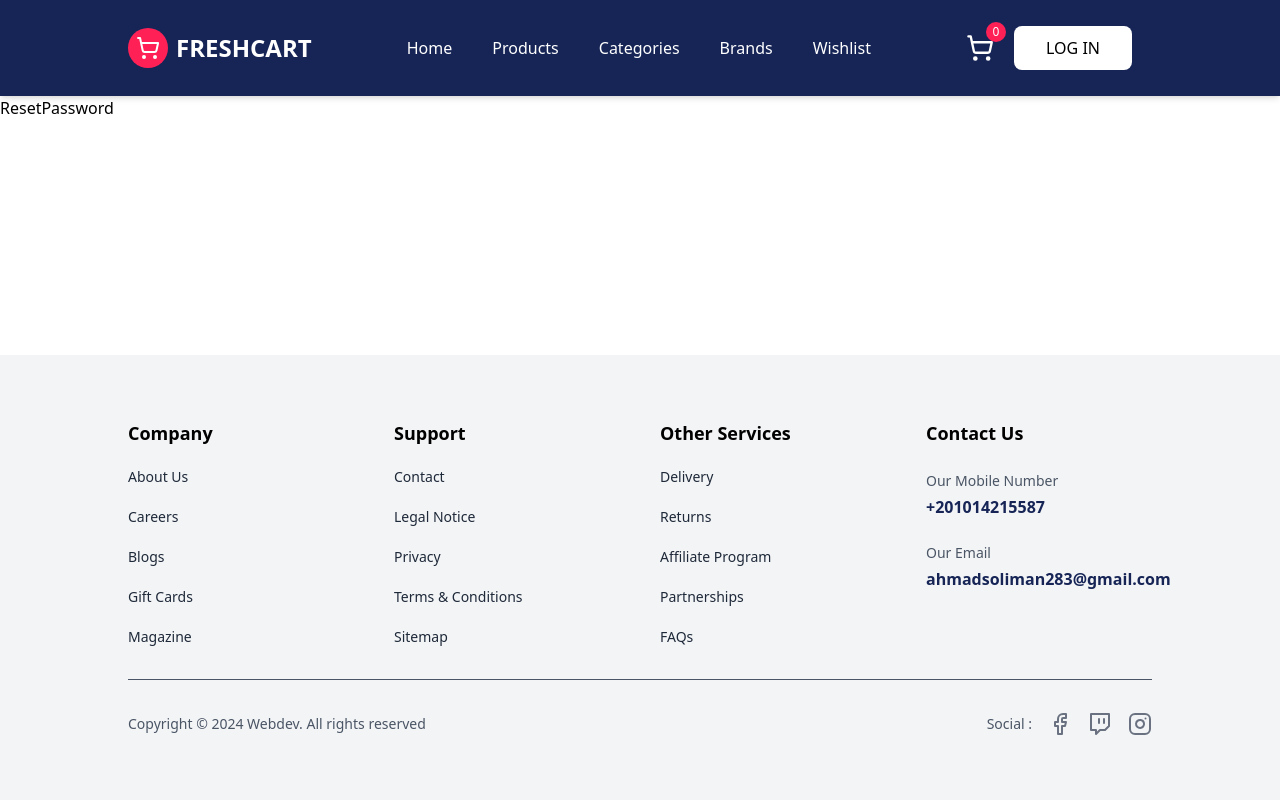
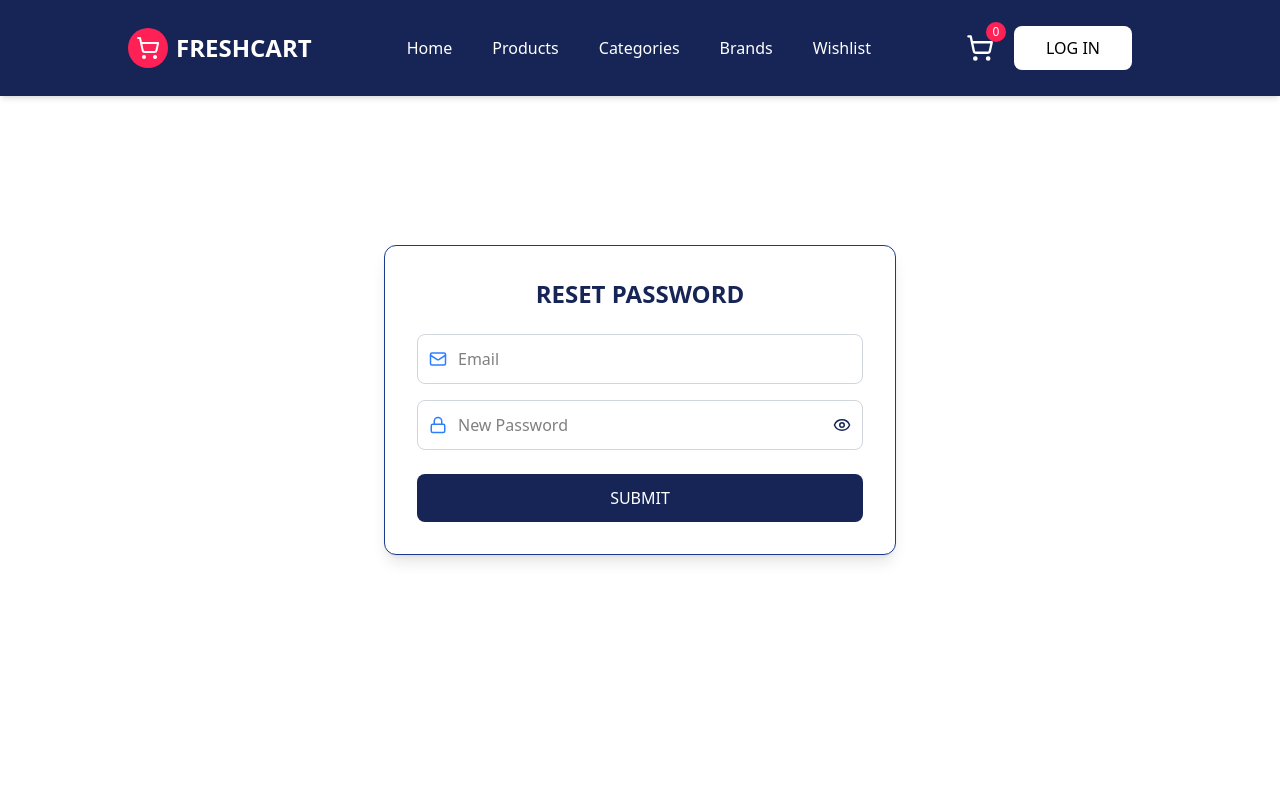
Before and after one commit to A7madSoliman/freshcart-ecommerce-next, a Next.js app: page /reset-password in a window 1280 px wide. Shown: the top 800 px of the page. Built offline with nearby package versions, Linux system fonts and the light colour scheme.

Commit message:
Ending all auth pages

```diff
--- a/app/(auth)/login/page.tsx
+++ b/app/(auth)/login/page.tsx
@@ -1,20 +1,21 @@
 "use client";
 
 import { signinApi } from "@/lib/api/auth.api";
+import { useAuth } from "@/lib/auth/AuthContext";
 import { setToken } from "@/lib/auth/token";
 import { SigninFormData, signinSchema } from "@/lib/schemas/auth.schema";
 import { zodResolver } from "@hookform/resolvers/zod";
 import { Eye, EyeOff, Loader2, Lock, Mail } from "lucide-react";
 import Link from "next/link";
-import { useRouter } from "next/navigation";
+import { useRouter, useSearchParams } from "next/navigation";
 import { useState } from "react";
 import { useForm } from "react-hook-form";
 import { toast } from "sonner";
 
 export default function Login() {
+  const { login } = useAuth();
   const router = useRouter();
   const [showPassword, setShowPassword] = useState(false);
-
   const {
     register,
     handleSubmit,
@@ -31,7 +32,7 @@ export default function Login() {
   const onSubmit = async (data: SigninFormData) => {
     try {
       const res = await signinApi(data);
-      setToken(res.token);
+      login(res.token);
       toast.success("Login successfully");
       router.replace("/");
     } catch (error) {
@@ -42,6 +43,10 @@ export default function Login() {
       }
     }
   };
+
+  // const searchParams = useSearchParams();
+  // const redirectTo = searchParams.get("redirect") || "/";
+  // router.push(redirectTo);
 
   return (
     <section className="min-h-screen flex items-center justify-center px-4">
--- a/app/(auth)/reset-password/page.tsx
+++ b/app/(auth)/reset-password/page.tsx
@@ -1,3 +1,118 @@
+"use client";
+
+import { resetPasswordApi } from "@/lib/api/auth.api";
+import { setToken } from "@/lib/auth/token";
+import { ResetFormData, resetPasswordSchema } from "@/lib/schemas/auth.schema";
+import { zodResolver } from "@hookform/resolvers/zod";
+import { Eye, EyeOff, Loader2, Lock, Mail } from "lucide-react";
+import { useRouter } from "next/navigation";
+import { useState } from "react";
+import { useForm } from "react-hook-form";
+import { toast } from "sonner";
+
 export default function ResetPassword() {
-  return <div className="mt-[12vh]">ResetPassword</div>;
+  const router = useRouter();
+  const [showPassword, setShowPassword] = useState(false);
+
+  const {
+    register,
+    handleSubmit,
+    formState: { isSubmitting, touchedFields, errors },
+  } = useForm<ResetFormData>({
+    resolver: zodResolver(resetPasswordSchema),
+    mode: "onBlur",
+    defaultValues: {
+      email: "",
+      newPassword: "",
+    },
+  });
+
+  const onsubmit = async (data: ResetFormData) => {
+    try {
+      const res = await resetPasswordApi(data);
+      setToken(res.token);
+      toast.success("New password setted successfully");
+      router.push("/");
+    } catch (error) {
+      if (error instanceof Error) {
+        toast.error(error.message);
+      } else {
+        toast.error("Something went wrong ");
+      }
+    }
+  };
+
+  return (
+    <section className="min-h-screen flex items-center justify-center px-4">
+      <div className="w-full max-w-md sm:max-w-lg bg-white rounded-xl p-6 sm:p-8 border border-blue-900 shadow-lg">
+        <h2 className="text-xl sm:text-2xl font-bold text-blue-950 mb-6 text-center">
+          RESET PASSWORD
+        </h2>
+        <form onSubmit={handleSubmit(onsubmit)} noValidate>
+          {/* Email */}
+          <div className="mt-4">
+            <div className="relative">
+              <Mail
+                className="absolute left-3 top-1/2 -translate-y-1/2 text-blue-500"
+                size={18}
+              />
+              <input
+                {...register("email")}
+                type="email"
+                placeholder="Email"
+                autoComplete="email"
+                aria-invalid={!!errors.email}
+                className="pl-10 pr-4 py-3 w-full border border-gray-300 rounded-lg focus:ring-2 focus:ring-blue-950 outline-none"
+              />
+            </div>
+            <div
+              className={`overflow-hidden transition-all duration-300 ${touchedFields.email && errors.email ? "max-h-20 opacity-100 mt-1" : "max-h-0 opacity-0"}`}
+            >
+              <p className="text-red-500 text-sm">{errors.email?.message}</p>
+            </div>
+          </div>
+
+          {/*New Password */}
+          <div className="mt-4">
+            <div className="relative">
+              <Lock
+                className="absolute left-3 top-1/2 -translate-y-1/2 text-blue-500"
+                size={18}
+              />
+              <input
+                type={showPassword ? "text" : "password"}
+                placeholder="New Password"
+                autoComplete="current-password"
+                aria-invalid={!!errors.newPassword}
+                className="pl-10 pr-4 py-3 w-full border border-gray-300 rounded-lg focus:ring-2 focus:ring-blue-950 outline-none"
+                {...register("newPassword")}
+              />
+              <button
+                type="button"
+                onClick={() => setShowPassword(!showPassword)}
+                className="absolute right-3 top-1/2 -translate-y-1/2 text-blue-950 cursor-pointer"
+              >
+                {showPassword ? <EyeOff size={18} /> : <Eye size={18} />}
+              </button>
+            </div>
+            <div
+              className={`overflow-hidden transition-all duration-300 ${touchedFields.newPassword && errors.newPassword ? "max-h-20 opacity-100 mt-1" : "max-h-0 opacity-0"}`}
+            >
+              <p className="text-red-500 text-sm">
+                {errors.newPassword?.message}
+              </p>
+            </div>
+          </div>
+
+          {/* Submit */}
+          <button
+            disabled={isSubmitting}
+            className="mt-6 w-full flex items-center justify-center gap-2 bg-blue-950 text-white py-3 rounded-lg transition hover:bg-blue-900 disabled:opacity-60 cursor-pointer"
+          >
+            {isSubmitting ? <Loader2 className="animate-spin" /> : "SUBMIT"}
+          </button>
+        </form>
+      </div>
+    </section>
+  );
 }
--- a/app/layout.tsx
+++ b/app/layout.tsx
@@ -4,6 +4,7 @@ import "./globals.css";
 import ResponsiveNav from "@/components/Navbar/ResponsiveNav";
 import Footer from "@/components/Footer/Footer";
 import { Toaster } from "sonner";
+import { AuthProvider } from "@/lib/auth/AuthContext";
 
 const geistSans = Geist({
   variable: "--font-geist-sans",
@@ -30,12 +31,14 @@ export default function RootLayout({
       <body
         className={`${geistSans.variable} ${geistMono.variable} antialiased min-h-screen flex flex-col`}
       >
+        <AuthProvider>
           <ResponsiveNav />
           <main role="main" className="flex-1 ">
             {children}
             <Toaster position="top-right" richColors />
           </main>
           <Footer />
+        </AuthProvider>
       </body>
     </html>
   );
--- a/components/Navbar/Nav.tsx
+++ b/components/Navbar/Nav.tsx
@@ -1,7 +1,8 @@
 "use client";
 
+import { useAuth } from "@/lib/auth/AuthContext";
 import { navlinks } from "@/lib/constant";
-import { Menu, ShoppingCart } from "lucide-react";
+import { LogOut, Menu, ShoppingCart } from "lucide-react";
 import Link from "next/link";
 import { usePathname } from "next/navigation";
 import { useEffect, useState } from "react";
@@ -12,6 +13,7 @@ type Props = {
 
 export default function Nav({ openNav }: Props) {
   const pathname = usePathname();
+  const { isLoggedIn, logout } = useAuth();
   const [scrolled, setScrolled] = useState(false);
 
   useEffect(() => {
@@ -82,15 +84,23 @@ export default function Nav({ openNav }: Props) {
               0
             </span>
           </Link>
-          <Link
-            href="/login"
-            className="md:px-8 md:py-2.5 px-6 py-2 text-black text-base bg-white
-              hover:bg-gray-300 transition-all duration-200 rounded-lg"
-          >
-            LOG IN
-          </Link>
 
-          {/* burger menu */}
+          {!isLoggedIn ? (
+            <Link
+              href="/login"
+              className="md:px-8 md:py-2.5 px-6 py-2 text-black bg-white rounded-lg hover:bg-gray-300 transition"
+            >
+              LOG IN
+            </Link>
+          ) : (
+            <button
+              onClick={logout}
+              className="md:px-8 md:py-2.5 px-6 py-2 text-white bg-red-500 rounded-lg hover:bg-red-600 transition cursor-pointer"
+            >
+              <LogOut />
+            </button>
+          )}
+
           <Menu
             onClick={openNav}
             className="w-10 h-10 text-white lg:hidden cursor-pointer"
--- /dev/null
+++ b/lib/auth/AuthContext.tsx
@@ -0,0 +1,45 @@
+"use client";
+
+import { createContext, useContext, useEffect, useState } from "react";
+import { getToken, removeToken, setToken } from "./token";
+import { useRouter } from "next/navigation";
+
+type AuthContextType = {
+  isLoggedIn: boolean;
+  login: (token: string) => void;
+  logout: () => void;
+};
+
+const AuthContext = createContext<AuthContextType | null>(null);
+
+export function AuthProvider({ children }: { children: React.ReactNode }) {
+  const [isLoggedIn, setIsLoggedIn] = useState(false);
+  const router = useRouter();
+
+  useEffect(() => {
+    setIsLoggedIn(!!getToken());
+  }, []);
+
+  const login = (token: string) => {
+    setToken(token);
+    setIsLoggedIn(true);
+  };
+
+  const logout = () => {
+    removeToken();
+    setIsLoggedIn(false);
+    // router.push("/login");
+  };
+
+  return (
+    <AuthContext.Provider value={{ isLoggedIn, login, logout }}>
+      {children}
+    </AuthContext.Provider>
+  );
+}
+
+export function useAuth() {
+  const context = useContext(AuthContext);
+  if (!context) throw new Error("useAuth must be used inside AuthProvider");
+  return context;
+}
--- a/lib/schemas/auth.schema.ts
+++ b/lib/schemas/auth.schema.ts
@@ -38,7 +38,7 @@ export const verifyCodeSchema = z.object({
 // Reset Password
 export const resetPasswordSchema = z.object({
   email: z.string().email(),
-  newPassword: z.string().min(6),
+  newPassword: z.string().min(6, "Password must be at least 6 characters"),
 });
 
 export type SignupFormData = z.infer<typeof signupSchema>;
--- /dev/null
+++ b/middleware.ts
@@ -0,0 +1,14 @@
+import { NextRequest, NextResponse } from "next/server";
+
+const protectedRoutes = ["/checkout", "/profile", "/orders"];
+
+export function middleware(req: NextRequest) {
+  const token = req.cookies.get("token")?.value;
+  const path = req.nextUrl.pathname;
+
+  if (!token && protectedRoutes.some((route) => path.startsWith(route))) {
+    const loginUrl = new URL("/login", req.url);
+    loginUrl.searchParams.set("redirect", path);
+    return NextResponse.redirect(loginUrl);
+  }
+}
```
Lines whose indentation alone changed are shown as unchanged.
